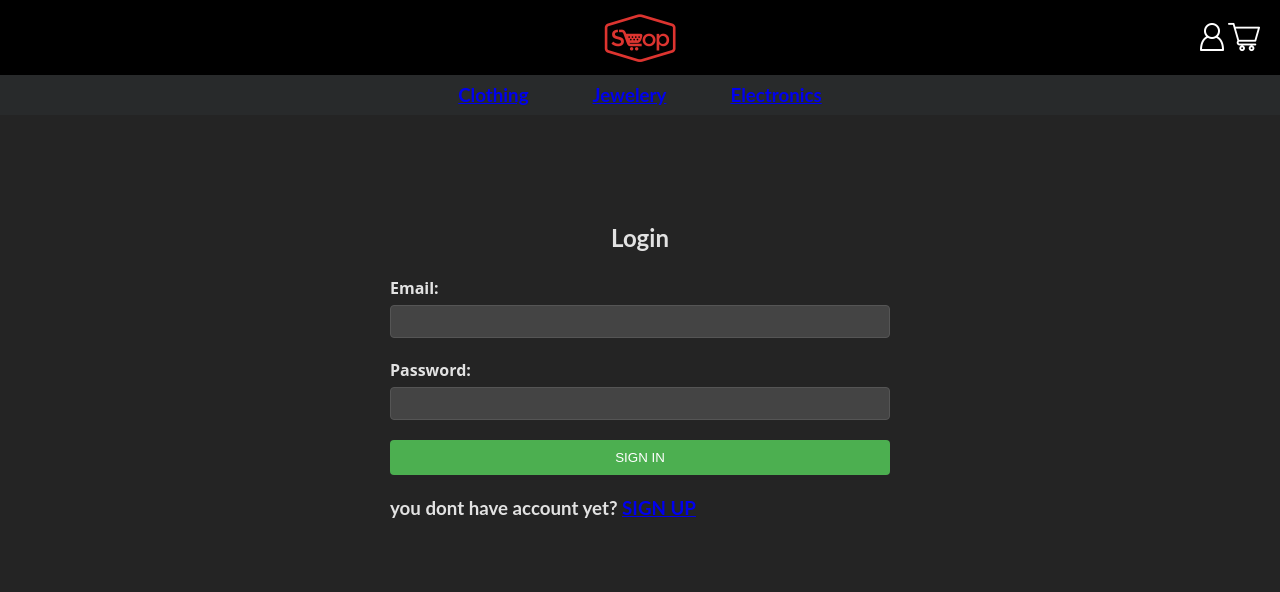
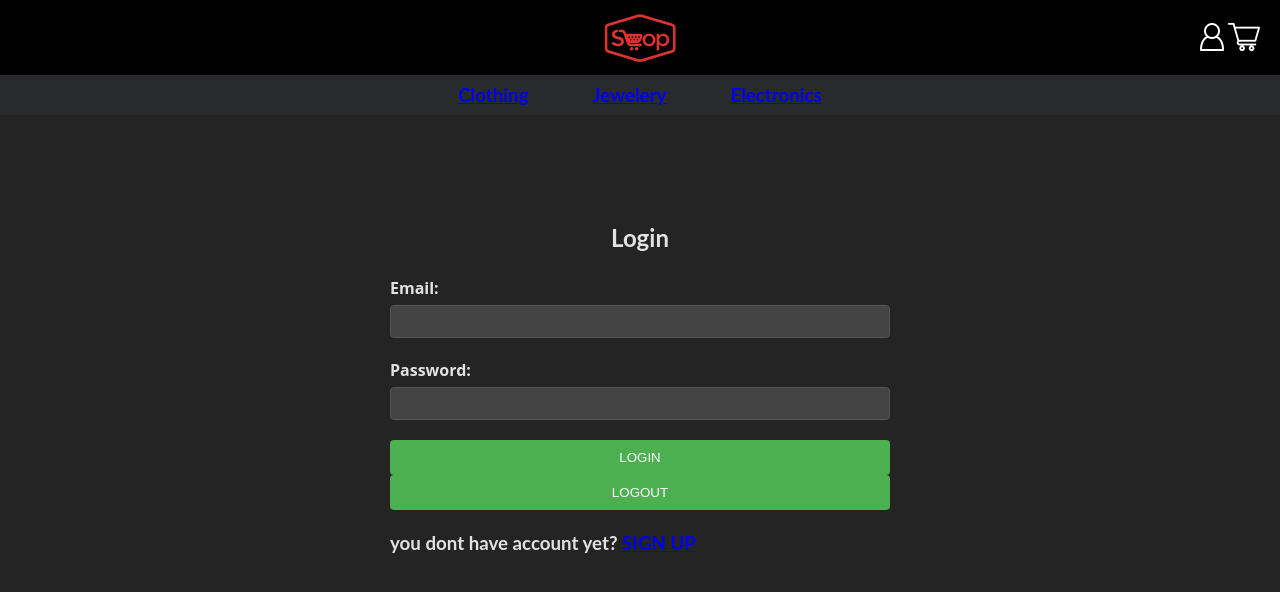
Before and after one commit to WPerczak/Shop-project, a Next.js app: page /login in a window 1280 px wide. Shown: the top 592 px of the page. Built offline with nearby package versions, Linux system fonts and the light colour scheme.

Commit message:
logout (expiration in progress)

```diff
--- a/package.json
+++ b/package.json
@@ -10,16 +10,17 @@
   },
   "dependencies": {
     "@reduxjs/toolkit": "^1.9.5",
+    "@types/firebase": "^3.2.1",
     "@types/node": "20.1.5",
     "@types/react": "^18.2.6",
     "@types/react-dom": "18.2.4",
     "@types/react-redux": "^7.1.25",
     "@types/redux-logger": "^3.0.9",
     "axios": "^1.4.0",
-    "firebase": "^10.4.0",
+    "firebase": "^10.5.0",
     "firebase-admin": "^11.11.0",
     "jsonwebtoken": "^9.0.2",
-    "next": "13.4.2",
+    "next": "^13.5.6",
     "react": "18.2.0",
     "react-dom": "18.2.0",
     "react-redux": "^8.1.2",
--- a/src/app/authSlice.tsx
+++ b/src/app/authSlice.tsx
@@ -68,6 +68,12 @@ export const setAuthToken = (token: string) => (dispatch: any) => {
   dispatch(authActions.setToken(token));
 };
 
+export const removeAuthToken = () => (dispatch: any) => {
+  localStorage.removeItem("authToken");
+  dispatch(authActions.setToken(""));
+}
+
+
 export const authActions = {
   ...authSlice.actions,
   setToken: authSlice.actions.setToken, // Add a new action to set the token
--- a/src/components/Account/logintemplate.tsx
+++ b/src/components/Account/logintemplate.tsx
@@ -1,10 +1,9 @@
 import Link from "next/link";
 import React, { useState, ChangeEvent, FormEvent, useEffect } from "react";
 import { useDispatch } from "react-redux";
-import { authActions, loginUser, setAuthToken } from "../../app/authSlice"; // Import the loginUser action
+import { authActions, loginUser, setAuthToken, removeAuthToken } from "../../app/authSlice"; // Import the loginUser action
 import { AppDispatch, RootState } from "@/app/store";
 import { useSelector } from "react-redux";
-import { redirect } from "next/navigation";
 import { useRouter } from 'next/router';
 
 
@@ -33,6 +32,13 @@ const LoginInterface = (): JSX.Element => {
 
   const handlePasswordChange = (e: ChangeEvent<HTMLInputElement>) => {
     setPassword(e.target.value);
+  };
+
+   const handleLogout = () => {
+    dispatch(removeAuthToken());
+    // You can also redirect the user to a different page or perform other actions if needed.
+    // For example, you can use the 'router' object to redirect the user.
+    router.push('/login');
   };
 
   const handleSubmit = (e: FormEvent<HTMLFormElement>) => {
@@ -80,7 +86,10 @@ const LoginInterface = (): JSX.Element => {
           />
         </div>
         <button type="submit" className="button">
-          SIGN IN
+          LOGIN
+        </button>
+        <button type="button" className="button" onClick={handleLogout}>
+          LOGOUT
         </button>
         <h3>
            you dont have account yet? <Link href="/register">SIGN UP</Link>
```
Also changed, not shown: 1 other file (tests, documents, lock files or other folders).
